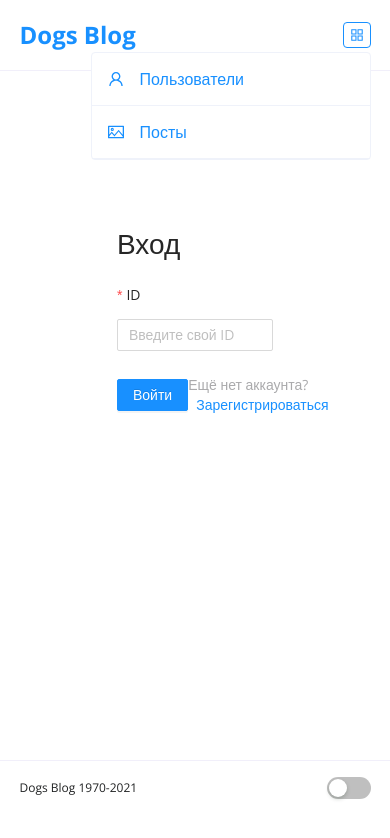
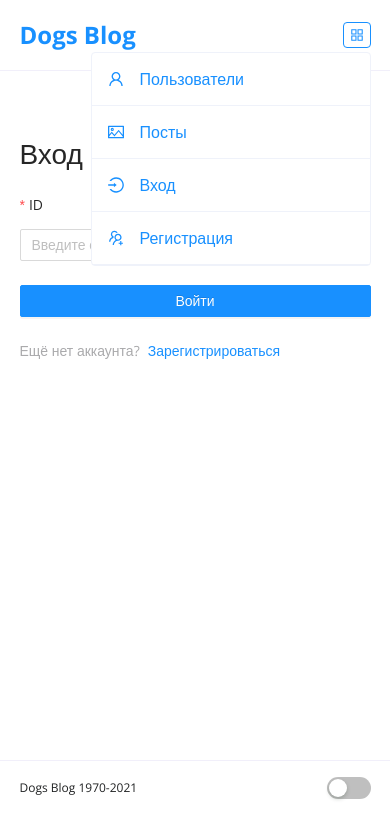
Before and after one commit to AsiaTitova/titova-anastasia-js-21-02, a React (Create React App) app in the folder attestation_01_Blog/: page /signin in a window 390 px wide. Both pictures are taken after a click on the button 356 px from the left and 34 px from the top of the page. Shown: the top 838 px of the page. Built offline with nearby package versions, Linux system fonts and the light colour scheme.

Commit message:
adaptive path 2 + fix bags route login/signin

```diff
--- a/attestation_01_Blog/src/components/Autorization/LogIn/LogIn.scss
+++ b/attestation_01_Blog/src/components/Autorization/LogIn/LogIn.scss
@@ -3,6 +3,15 @@
     margin:  0 auto;
     padding: 80px 0;
     width: 40%;
+
+    @media (max-width: 768px) {
+      width: 70%;
+    }
+
+    @media (max-width: 568px) {
+      padding: 60px 0;
+      width: 90%;
+    }
   }
 
   .ant-form-item-label {
@@ -13,6 +22,17 @@
     display: flex;
     align-items: center;
     justify-content: space-between;
+
+    @media (max-width: 568px) {
+      flex-wrap: wrap;
+    }
+  }
+
+  .login__enter {
+    @media (max-width: 568px) {
+      width: 100%;
+      margin: 0;
+    }
   }
 
   &__link {
@@ -20,6 +40,11 @@
     color: #aaaaac;
     font-size: 14px;
 
+    @media (max-width: 568px) {
+      width: 100%;
+      margin: 24px 0 0;
+    }
+
     a {
       margin-left: 8px;
     }
--- a/attestation_01_Blog/src/components/Autorization/LogIn/Login.tsx
+++ b/attestation_01_Blog/src/components/Autorization/LogIn/Login.tsx
@@ -173,7 +173,7 @@ export const Login = () => {
               <Input />
             </Form.Item>
             <div className="login__footer">
-              <Button type="primary" htmlType="submit">
+              <Button type="primary" className="login__enter" htmlType="submit">
                 Регистрация
               </Button>
               <p className="login__link">
--- a/attestation_01_Blog/src/components/Autorization/SignIn/SignIn.scss
+++ b/attestation_01_Blog/src/components/Autorization/SignIn/SignIn.scss
@@ -3,6 +3,15 @@
     margin:  0 auto;
     padding: 150px 0;
     width: 40%;
+
+    @media (max-width: 768px) {
+      width: 70%;
+    }
+
+    @media (max-width: 568px) {
+      padding: 60px 0;
+      width: 90%;
+    }
   }
 
   .ant-form-item-label {
@@ -13,6 +22,17 @@
     display: flex;
     align-items: center;
     justify-content: space-between;
+
+    @media (max-width: 568px) {
+      flex-wrap: wrap;
+    }
+  }
+
+  .login__enter {
+    @media (max-width: 568px) {
+      width: 100%;
+      margin: 0;
+    }
   }
 
   &__link {
@@ -20,6 +40,11 @@
     color: #aaaaac;
     font-size: 14px;
 
+    @media (max-width: 568px) {
+      width: 100%;
+      margin: 24px 0 0;
+    }
+
     a {
       margin-left: 8px;
     }
--- a/attestation_01_Blog/src/components/Autorization/SignIn/Signin.tsx
+++ b/attestation_01_Blog/src/components/Autorization/SignIn/Signin.tsx
@@ -62,7 +62,7 @@ const Signin = ({ login }: Props) => {
             </Button>
             <p className="signin__link">
               Ещё нет аккаунта?
-              <Link to="/signin">Зарегистрироваться</Link>
+              <Link to="/login">Зарегистрироваться</Link>
             </p>
           </div>
         </Form>
--- a/attestation_01_Blog/src/components/Navigation/MenuMobile/MenuMobile.tsx
+++ b/attestation_01_Blog/src/components/Navigation/MenuMobile/MenuMobile.tsx
@@ -80,7 +80,7 @@ const MenuMobile = ({ auth, id }: Props) => {
               </Link>
             </li>
           ))}
-          {!auth && id && authMenuList && authMenuList.map((item, index) => (
+          {!auth && authMenuList && authMenuList.map((item, index) => (
             <li className="menu__item" key={index}>
               <Link to={item.path}>
                 <span className="menu__icon">
```
